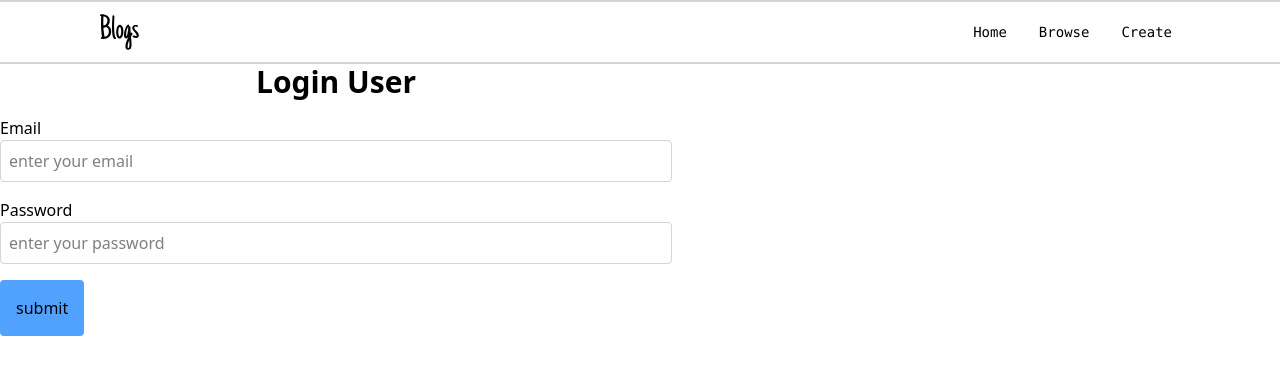
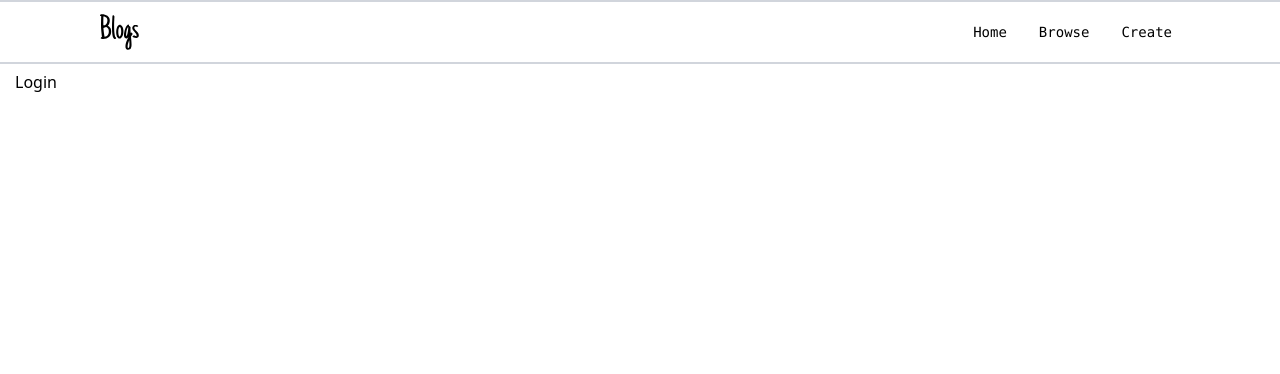
Before and after one commit to priyapop/Lakshyarambha, a React (Vite) app in the folder learning-react/project/: page /login in a window 1280 px wide. Shown: the top 374 px of the page. Built offline with nearby package versions, Linux system fonts and the light colour scheme.

Commit message:
login signup using radix

```diff
--- a/learning-react/project/package.json
+++ b/learning-react/project/package.json
@@ -10,6 +10,7 @@
     "preview": "vite preview"
   },
   "dependencies": {
+    "@radix-ui/react-dialog": "^1.1.15",
     "@react-navigation/native": "^7.1.17",
     "@tailwindcss/vite": "^4.1.12",
     "axios": "^1.11.0",
--- a/learning-react/project/src/App.jsx
+++ b/learning-react/project/src/App.jsx
@@ -15,8 +15,8 @@ import Landing from "./components/landing";
 function App() {
   const location = useLocation()
   const landingLinks = [
-    { to: "/login", label: "Login" },
-    { to: "/signup", label: "Signup" },
+    { action:<Login/>, label: "Get Started" },
+
   ]
   const appLinks = [
     { to: "/home", label: "Home" },
@@ -33,8 +33,9 @@ const links = location.pathname === "/" ? landingLinks : appLinks
       <nav className="sticky top-0 border-y-2 bg-white border-gray-300 flex items-center justify-between pl-25 pr-25 p-3 text-sm font-mono ">
         <img src={BlogsIcon} alt="Blogs" className="h-9" />
         <div className="flex items-center gap-4">
-        {links.map(({ to, label }) => (
-          <NavLink
+        {links.map(({ to, label,action }) => (
+          to ? (
+            <NavLink
             key={to}
             to={to}
             className={({ isActive }) =>
@@ -44,7 +45,13 @@ const links = location.pathname === "/" ? landingLinks : appLinks
             }
           >
             {label}
+
           </NavLink>
+          ) : action ? (
+            <span >{action}</span>
+          ): null
+
+
         ))}
         </div>
 
--- a/learning-react/project/src/components/login.jsx
+++ b/learning-react/project/src/components/login.jsx
@@ -1,12 +1,13 @@
 import axios from "axios";
 import React, { useState } from "react";
+import * as Dialog from "@radix-ui/react-dialog";
+import Signup from "./signup.jsx";
 
 const Login = () => {
   const [formData, setFormData] = useState({
-    email: '',
-    password: '',
+    email: "",
+    password: "",
   });
-
   const handleChange = (e) => {
     const { name, value } = e.target;
     setFormData((prev) => ({
@@ -30,11 +31,27 @@ const Login = () => {
       alert("user not logged in");
     }
   };
+  const [signupOpen, setSignupOpen] = useState(false);
+  const [loginOpen, setLoginOpen] = useState(false);
   return (
     <div>
-      <form onSubmit={handleSubmit} className="max-w-2xl space-y-4">
-        <h2 className="text-3xl font-bold text-center">Login User</h2>
-
+      <Dialog.Root open={loginOpen} onOpenChange={setLoginOpen}>
+        <Dialog.Trigger asChild>
+          <button className="inline-flex h-[35px] items-center justify-center rounded bg-violet4 px-[15px] font-medium leading-none text-violet11 outline-none outline-offset-1 hover:bg-mauve3 focus-visible:outline-2 focus-visible:outline-violet6 select-none">
+            Login
+          </button>
+        </Dialog.Trigger>
+        <Dialog.Portal>
+          <Dialog.Overlay className="fixed inset-0 bg-blackA6 data-[state=open]:animate-overlayShow" />
+          <Dialog.Content className="fixed left-1/2 top-1/2 max-h-[85vh] w-[90vw] max-w-[500px] -translate-x-1/2 -translate-y-1/2 rounded-md bg-gray1 p-[25px] shadow-[var(--shadow-6)] focus:outline-none data-[state=open]:animate-contentShow">
+            <Dialog.Title className="m-0 text-[17px] font-medium text-mauve12">
+              Login
+            </Dialog.Title>
+            <Dialog.Description className="mb-5 mt-2.5 text-[15px] leading-normal text-mauve11">
+              Welcome Back
+            </Dialog.Description>
+            <form onSubmit={handleSubmit}>
+              <fieldset className="mb-[15px] flex items-center gap-5">
                 <label htmlFor="email">Email</label>
                 <input
                   type="email"
@@ -56,13 +73,53 @@ const Login = () => {
                   className="w-full p-2 border border-gray-300 rounded"
                   required
                 />
+              </fieldset>
 
-        <button type="submit" className="bg-blue-400 p-4 rounded-sm ">
-          submit
+              <div className="mt-[25px] flex justify-end">
+                <button
+                  type="submit"
+                  className="inline-flex h-[35px] items-center justify-center rounded bg-green4 px-[15px] font-medium leading-none text-green11 outline-none outline-offset-1 hover:bg-green5 focus-visible:outline-2 focus-visible:outline-green6 select-none"
+                >
+                  Login
                 </button>
+              </div>
+
+              <Dialog.Close>
+                <button
+                  className="absolute right-2.5 top-2.5 inline-flex size-[25px] appearance-none items-center justify-center rounded-full text-violet11 bg-gray3 hover:bg-violet4 focus:shadow-[0_0_0_2px] focus:shadow-violet7 focus:outline-none"
+                  aria-label="Close"
+                >
+                  x
+                </button>
+              </Dialog.Close>
             </form>
+
+            <p className="mt-4 text-sm">
+              Don't have an account?
+              <button
+                className="text-blue-500 underline"
+                type="button"
+                onClick={() => {
+                  setSignupOpen(true);
+                  setLoginOpen(false);
+                }}
+              >
+                Register
+              </button>
+
+            </p>
+          </Dialog.Content>
+        </Dialog.Portal>
+      </Dialog.Root>
+      <Dialog.Root open={signupOpen} onOpenChange={setSignupOpen}>
+                <Dialog.Portal>
+                  <Dialog.Overlay className="fixed inset-0 bg-black/50" />
+                  <Dialog.Content className="fixed left-1/2 top-1/2 w-96 -translate-x-1/2 -translate-y-1/2 bg-white p-6 rounded shadow-lg">
+                    <Signup />
+                  </Dialog.Content>
+                </Dialog.Portal>
+              </Dialog.Root>
     </div>
   );
 };
-
 export default Login;
--- a/learning-react/project/src/components/signup.jsx
+++ b/learning-react/project/src/components/signup.jsx
@@ -1,6 +1,6 @@
 import axios from "axios";
-import React, { useState } from "react";
-
+import  { useState } from "react";
+import * as Dialog from "@radix-ui/react-dialog";
 const Signup = () => {
   const [formData, setFormData] = useState({
     name: "",
@@ -70,9 +70,10 @@ const Signup = () => {
         />
 
         <button type="submit" className="bg-blue-400 p-4 rounded-sm ">
-          submit
+          Signup
         </button>
       </form>
+
     </div>
   );
 };
```
Also changed, not shown: 1 other file (tests, documents, lock files or other folders). Lines whose indentation alone changed are shown as unchanged.
